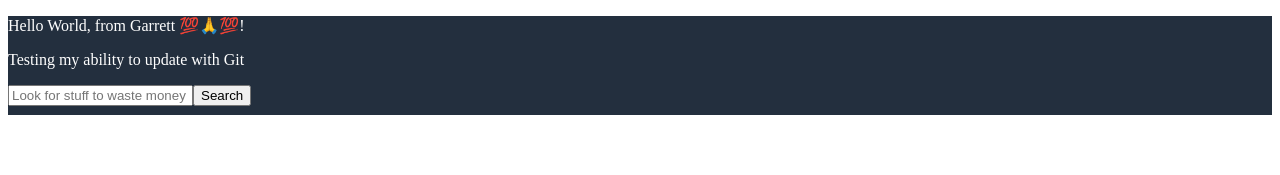
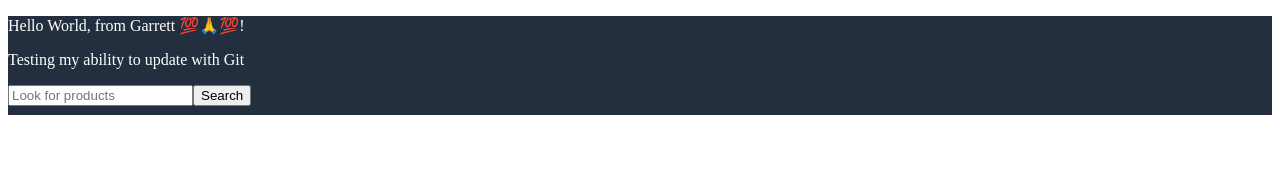
Before and after one commit to scalazon/navigation-bar, a React app: page / in a window 1280 px wide. Shown: the top 175 px of the page. Built offline with nearby package versions, Linux system fonts and the light colour scheme; the HTML template or start-up script is replaced by a standard one.

Commit message:
Add sum.js to demonstrate basic jest functionality and provide target for testing

```diff
--- a/client/components/Input.jsx
+++ b/client/components/Input.jsx
@@ -2,7 +2,7 @@ import React from 'react';
 
 const Input = (props) => (
   <>
-    <input placeholder='Look for stuff to waste money on'></input>
+    <input placeholder='Look for products'></input>
     <button>Search</button>
   </>
 )
```
Also changed, not shown: testing/sum.js (added, +7 -0 lines), 2 other files (tests, documents, lock files or other folders).
